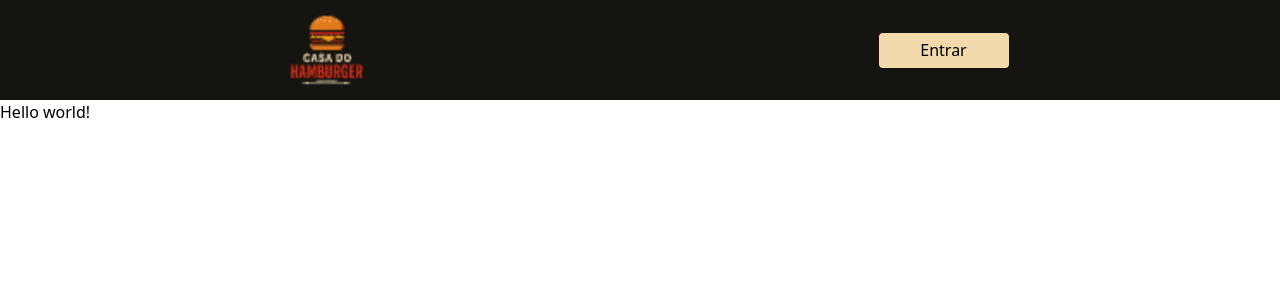
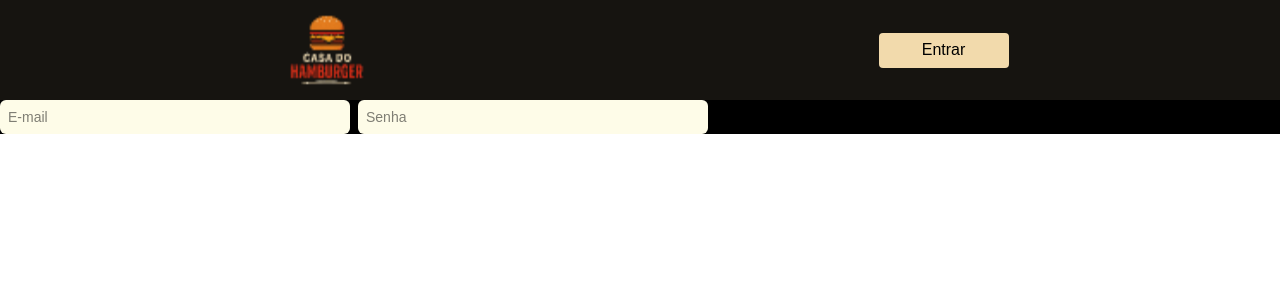
Before and after one commit to SamuelVendrame/projetoUdemyFullstack, a React (Vite) app in the folder frontend/: page / in a window 1280 px wide. Shown: the top 300 px of the page. Built offline with nearby package versions, Linux system fonts and the light colour scheme.

Commit message:
Aprendendo a reutilizar componentes no React

```diff
--- a/frontend/src/App.tsx
+++ b/frontend/src/App.tsx
@@ -1,7 +1,13 @@
-const app = () => {
-  return(
-    <div>Hello world!</div>
-  )
-}
+import Input from "./components/Inputs";
 
-export default app;
+const App = () => {
+  return (
+    <p className="p6 flex gap-2 bg-black">
+      <Input placeholder="E-mail" type="text" />
+      <Input placeholder="Senha" type="password" /> // Entender melhor esse
+      processo de reutilizacao. Confuso.
+    </p>
+  );
+};
+
+export default App;
--- /dev/null
+++ b/frontend/src/components/Inputs.tsx
@@ -0,0 +1,10 @@
+const Input = (props: React.InputHTMLAttributes<HTMLInputElement>) => {
+  return (
+    <input
+      {...props}
+      className="text-md flex h-[34px] w-[350px] rounded-md bg-yellow-50 px-2 py-2 text-sm outline-none"
+    />
+  );
+};
+
+export default Input;
--- a/frontend/src/index.css
+++ b/frontend/src/index.css
@@ -1 +1,6 @@
 @import "tailwindcss";
+@import url("https://fonts.googleapis.com/css2?family=Sen:wght@400..800&display=swap");
+
+* {
+  font-family: "Sen", sans-serif;
+}
```
Also changed, not shown: frontend/src/main.tsx (+8 -7 lines), frontend/src/components/Header.tsx (renamed from frontend/src/Header.tsx).
